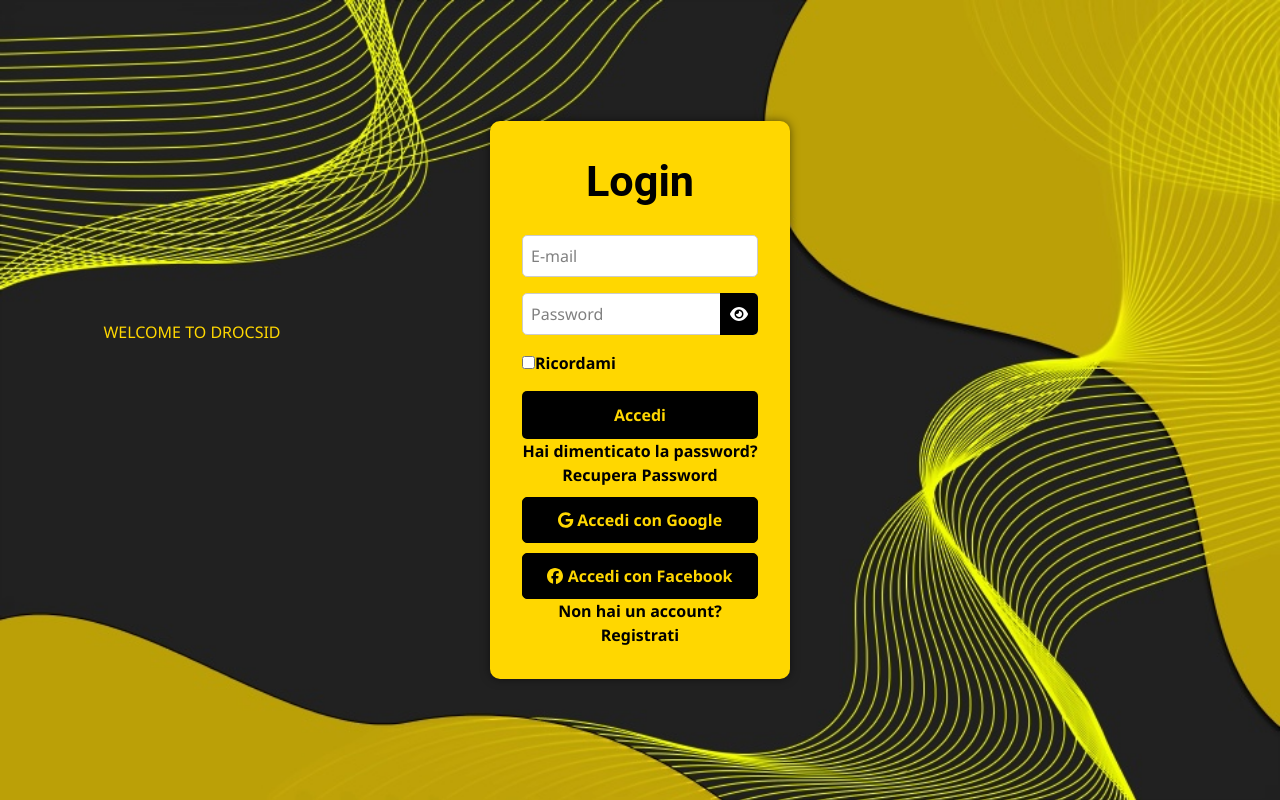
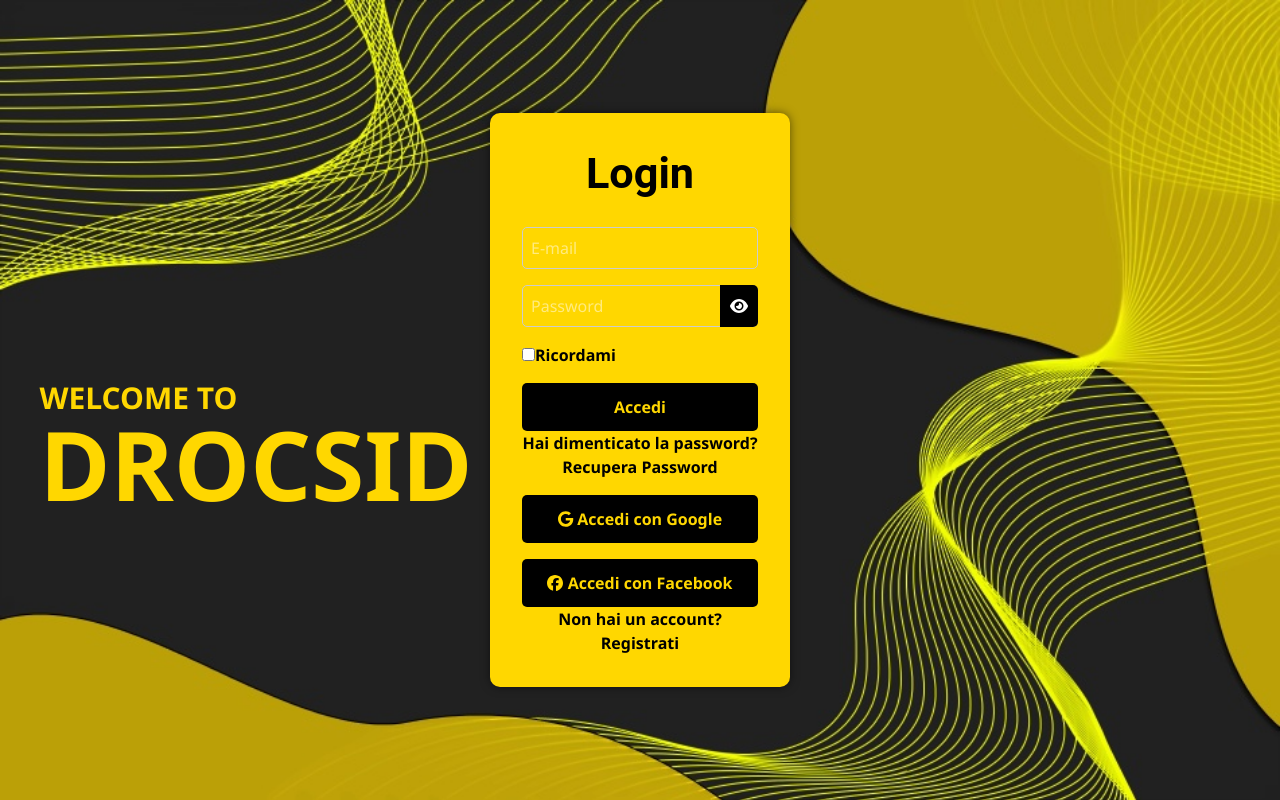
Before and after one commit to vendittogiovanni97/ProgettoFinaleCorso, a React (Vite) app in the folder Frontend/: page / in a window 1280 px wide. Built offline with nearby package versions, Linux system fonts and the light colour scheme.

Commit message:
loginmodifica

```diff
--- a/Frontend/src/css/Login.css
+++ /dev/null
@@ -1,37 +0,0 @@
-
-.social-button {
-    width: 100%;
-    border-radius: 5px; /* Bordi arrotondati */
-    padding: 10px;
-    font-size: 16px;
-    font-weight: bold;
-    color: #ffd700; /* Colore del testo */
-    border: 1px solid black; /* Bordo */
-}
-
-.social-button:hover {
-    color: black; /* Colore del testo al passaggio del mouse */
-    border: #ffb700; /* Bordo al passaggio del mouse */
-}
-
-.google-button {
-    background-color: black;
-    margin: 10px 0 0 0 /* Colore di Google */
-}
-
-.google-button:hover {
-    background-color: #ffb700; /* Colore più scuro al passaggio del mouse */
-}
-
-.facebook-button {
-    background-color: black; /* Colore di Facebook */
-    margin: 10px 0 0 0;
-}
-
-.facebook-button:hover {
-    background-color: #ffb700; /* Colore più scuro al passaggio del mouse */
-}
-
-body {
-    font-family: 'Segoe UI', Tahoma, Geneva, Verdana, sans-serif;
-}
--- a/Frontend/src/pages/Login.tsx
+++ b/Frontend/src/pages/Login.tsx
@@ -4,9 +4,8 @@
 import { FontAwesomeIcon } from "@fortawesome/react-fontawesome";
 import { useNavigate } from "react-router-dom";
 import { Typography } from "@mui/material";
-import { Form, Button as Button2 } from "react-bootstrap";
+import { Form} from "react-bootstrap";
 import { faGoogle, faFacebook } from "@fortawesome/free-brands-svg-icons";
-import "../css/Login.css";
 import { AuthContext } from "../context/Auth.Provider";
 import { Link } from "react-router-dom";
 import { FormData } from "../types/components/UserLogged.type";
@@ -16,6 +15,7 @@
   FormContainer,
   Input,
   LoginButton,
+  Button2,
   PasswordButton,
   PasswordContainer,
   PasswordInput,
@@ -36,6 +36,11 @@
   const [rememberMe, setRememberMe] = useState<boolean>(false);
   const { login } = useContext(AuthContext);
   const [isOvered, setIsOvered] = useState(false);
+  const [isGoogleHovered, setIsGoogleHovered] = useState(false);
+  const [isFacebookHovered, setIsFacebookHovered] = useState(false);
+  const [welcomeClicked, setWelcomeClicked ] = useState(false);
+
+
   // Gestione del submit del form
   const handleSubmit = async (e: React.FormEvent<HTMLFormElement>) => {
     e.preventDefault();
@@ -77,6 +82,10 @@
     console.log("Login con Facebook effettuato");
   };
 
+  const handleWelcomeClick = () =>{
+    setWelcomeClicked(!welcomeClicked);
+  }
+
   return (
     <Container
       style={{
@@ -84,18 +93,47 @@
         backgroundSize: "cover",
       }}
     >
-      <h1
+      <div
+       onClick={handleWelcomeClick}
        style={{
          position: "fixed",
-          top: "300px",
-          left: "15%",
+         top: "380px",
+         left: "20%",
          transform: "translateX(-50%)",
-          margin: "20px 0",
-          color: "#ffd700",
+         display: "flex-grow",
+         flexDirection: "column",
+         alignItems: "center",
+         cursor: "pointer"
        }}
      >
-        WELCOME TO DROCSID
+       <h1
+         className={`
+           text-3xl
+           font-bold
+           text-[#ffd700]
+           bottom: 500px
+         `}
+       >
+         WELCOME TO
        </h1>
+       <h2
+         className={`
+          text-8xl
+          font-extrabold
+          text-[#ffd700]
+          transition-all
+          duration-300
+          ease-in-out
+          hover:text-white
+          hover:drop-shadow-[0_0_15px_rgba(255,215,0,0.9)]
+          hover:animate-bounce
+          ${welcomeClicked ? 'scale-110' : ''}
+        `}
+       >
+         DROCSID
+       </h2>
+     </div>
+
       <FormContainer style={{ position: "fixed" }}>
         <Typography
           component="h2"
@@ -171,16 +209,24 @@
         </div>
         <div className="text-center mt-3">
           <Button2
-            variant="outline-danger"
             onClick={handleGoogleLogin}
             className="social-button google-button"
+            style={{
+              background: isGoogleHovered ? '#ffb700' : 'black',
+              color: isGoogleHovered ? 'black': '#ffd700'}}
+            onMouseEnter={() => setIsGoogleHovered (true)}
+            onMouseLeave={() => setIsGoogleHovered (false)}
           >
             <FontAwesomeIcon icon={faGoogle} /> Accedi con Google
           </Button2>
           <Button2
-            variant="outline-primary"
             onClick={handleFacebookLogin}
             className="social-button facebook-button mt-2"
+            style= {{
+              background: isFacebookHovered ? '#ffb700' : 'black',
+              color: isFacebookHovered ? 'black' : '#ffd700'}}
+            onMouseEnter={() => setIsFacebookHovered(true)}
+            onMouseLeave={() => setIsFacebookHovered(false)}
           >
             <FontAwesomeIcon icon={faFacebook} /> Accedi con Facebook
           </Button2>
--- a/Frontend/src/styled/LoginStyled.tsx
+++ b/Frontend/src/styled/LoginStyled.tsx
@@ -9,6 +9,19 @@
 `;
 
 export const LoginButton = styled.button`
+  width: 100%;
+  padding: 0.75rem;
+  margin-top: 1rem;
+  border-radius: 5px;
+  border: none;
+  background-color: #000000;
+  color: #ffcc00;
+  font-weight: bold;
+  cursor: pointer;
+  font-size: 1rem;
+`;
+
+export const Button2 = styled.button`
   width: 100%;
   padding: 0.75rem;
   margin-top: 1rem;
@@ -39,8 +52,6 @@
   padding: 0.5rem;
   border-radius: 5px;
   border: 1px solid #ccc;
-  background: white;
-  color: black;
 `;
 export const PasswordContainer = styled.div`
   position: relative;
@@ -52,8 +63,6 @@
   padding: 0.5rem;
   border-radius: 5px;
   border: 1px solid #ccc;
-  background: white;
-  color: black;
 `;
 
 export const PasswordButton = styled.button`
```
Lines whose indentation alone changed are shown as unchanged.
